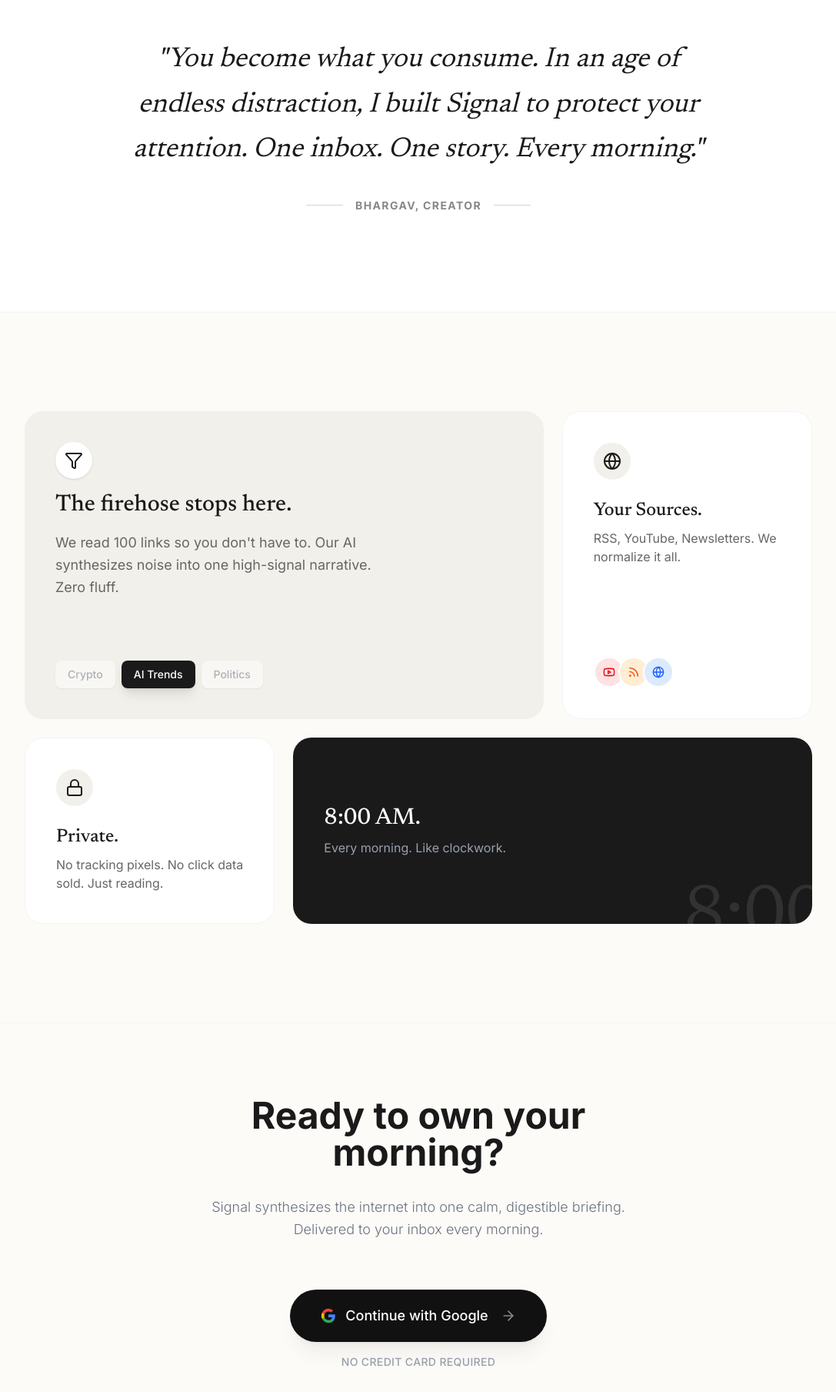
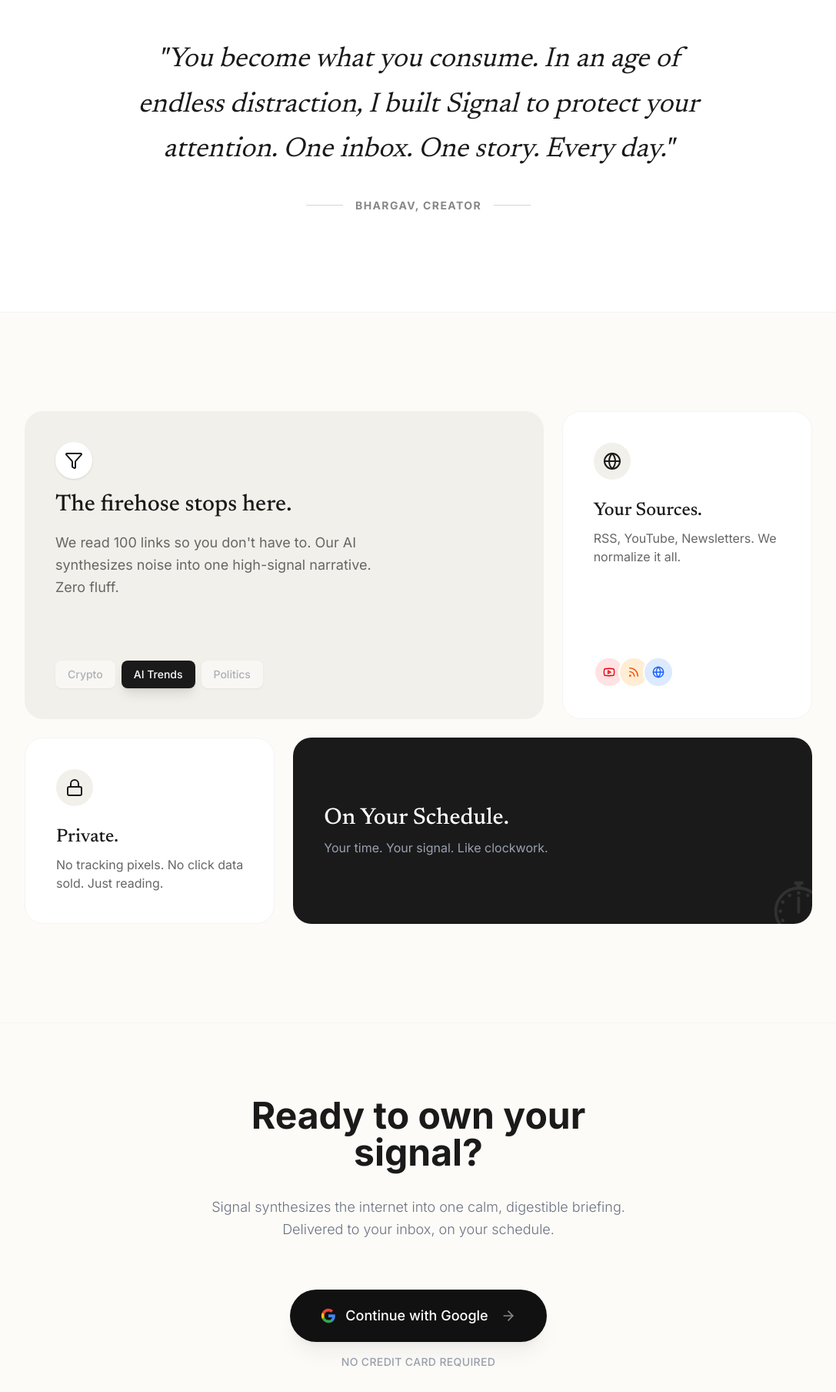
Before and after one commit to heyybhargav/personal-newsletter, a Next.js app: page /login in a window 1280 px wide. Shown: the part 1675-3483 px from the top of the page at 77% size, without its empty margins (96-1183 px from the left). Built offline with nearby package versions, Linux system fonts and the light colour scheme; no server answers.

Commit message:
fix: replace time-specific language with schedule-neutral terms, consistent header layout across Settings/Sources

```diff
--- a/app/login/page.tsx
+++ b/app/login/page.tsx
@@ -78,10 +78,10 @@ export default function LoginPage() {
             <section className="py-24 px-6 text-center border-t border-gray-100">
                 <div className="max-w-xl mx-auto space-y-8">
                     <h2 className="text-4xl md:text-5xl font-bold text-[#1A1A1A]">
-                        Ready to own your morning?
+                        Ready to own your signal?
                     </h2>
                     <p className="text-lg text-gray-500 font-light leading-relaxed">
-                        Signal synthesizes the internet into one calm, digestible briefing. Delivered to your inbox every morning.
+                        Signal synthesizes the internet into one calm, digestible briefing. Delivered to your inbox, on your schedule.
                     </p>
                     <div className="pt-8 space-y-4">
                         <button
--- a/app/page.tsx
+++ b/app/page.tsx
@@ -87,7 +87,7 @@ export default function Home() {
                 <p className="text-xs font-bold tracking-widest text-gray-400 uppercase">Control Room</p>
               </div>
               <h1 className="text-5xl md:text-7xl font-serif font-medium text-[#1A1A1A] tracking-tight leading-[0.9]">
-                Morning <span className="italic text-gray-400">Briefing</span>
+                Your <span className="italic text-gray-400">Briefing</span>
               </h1>
             </div>
 
--- a/app/settings/page.tsx
+++ b/app/settings/page.tsx
@@ -91,22 +91,22 @@ export default function SettingsPage() {
     return (
         <div className="min-h-screen bg-[#FDFBF7] text-[#1A1A1A] font-sans selection:bg-[#FF5700] selection:text-white">
             {/* Header */}
-            <div className="max-w-3xl mx-auto px-6 pt-16 pb-12">
-                <Link href="/" className="text-gray-400 hover:text-black mb-6 inline-flex items-center gap-2 text-sm font-medium transition-colors">
+            <div className="max-w-3xl mx-auto px-4 sm:px-6 pt-10 sm:pt-16 pb-8 sm:pb-12">
+                <Link href="/" className="text-gray-400 hover:text-black mb-6 flex items-center gap-2 text-sm font-medium transition-colors">
                     <span>←</span> Return to Control Room
                 </Link>
                 <div>
-                    <div className="px-3 py-1 rounded-full border border-gray-200 inline-block bg-white/50 backdrop-blur-sm mb-4">
+                    <div className="px-3 py-1 rounded-full border border-gray-200 inline-block bg-white/50 backdrop-blur-sm mb-3 sm:mb-4">
                         <p className="text-xs font-bold tracking-widest text-[#FF5700] uppercase">System Config</p>
                     </div>
-                    <h1 className="text-5xl md:text-6xl font-serif font-medium tracking-tight text-[#1A1A1A]">Configuration</h1>
-                    <p className="text-xl text-gray-500 font-light mt-4 font-serif">Manage global delivery preferences and AI logic.</p>
+                    <h1 className="text-3xl sm:text-5xl md:text-6xl font-serif font-medium tracking-tight text-[#1A1A1A]">Configuration</h1>
+                    <p className="text-base sm:text-xl text-gray-500 font-light mt-4 font-serif">Manage global delivery preferences and AI logic.</p>
                 </div>
-                <div className="h-px w-full bg-gray-200/60 mt-12"></div>
+                <div className="h-px w-full bg-gray-200/60 mt-8 sm:mt-12"></div>
             </div>
 
             {/* Main Content */}
-            <div className="max-w-3xl mx-auto px-6 pb-24">
+            <div className="max-w-3xl mx-auto px-4 sm:px-6 pb-24">
                 {/* Message Display */}
                 {message && (
                     <div className={`mb-8 p-4 rounded-lg text-sm border flex items-start gap-3 shadow-sm ${message.includes('Error') ? 'bg-red-50 border-red-100 text-red-800' : 'bg-green-50 border-green-100 text-green-800'}`}>
--- a/components/landing/Features.tsx
+++ b/components/landing/Features.tsx
@@ -82,7 +82,7 @@ export default function Features() {
                         </div>
                     </motion.div>
 
-                    {/* Card 4: 8 AM Promise */}
+                    {/* Card 4: Your Schedule */}
                     <motion.div
                         initial={{ opacity: 0, y: 20 }}
                         whileInView={{ opacity: 1, y: 0 }}
@@ -92,14 +92,14 @@ export default function Features() {
                     >
                         <div className="relative z-10">
                             <h3 className="text-3xl font-serif font-medium mb-2">
-                                8:00 AM.
+                                On Your Schedule.
                             </h3>
                             <p className="text-gray-400">
-                                Every morning. Like clockwork.
+                                Your time. Your signal. Like clockwork.
                             </p>
                         </div>
                         <div className="text-8xl font-serif opacity-10 absolute right-[-20px] bottom-[-40px]">
-                            8:00
+                            ⏱
                         </div>
                     </motion.div>
 
--- a/components/landing/Manifesto.tsx
+++ b/components/landing/Manifesto.tsx
@@ -13,7 +13,7 @@ export default function Manifesto() {
                     transition={{ duration: 0.8 }}
                 >
                     <p className="text-2xl md:text-3xl lg:text-4xl font-serif italic leading-relaxed text-[#1A1A1A]">
-                        "You become what you consume. In an age of endless distraction, I built Signal to protect your attention. One inbox. One story. Every morning."
+                        "You become what you consume. In an age of endless distraction, I built Signal to protect your attention. One inbox. One story. Every day."
                     </p>
                     <div className="mt-8 flex items-center justify-center gap-4">
                         <div className="h-px w-12 bg-gray-300"></div>
--- a/lib/email.ts
+++ b/lib/email.ts
@@ -306,7 +306,7 @@ export async function sendWelcomeEmail(to: string): Promise<void> {
                     Welcome to the quiet side of the internet.
                   </p>
                   <p style="font-family: 'Helvetica Neue', sans-serif; font-size: 16px; line-height: 1.6; color: #333; margin-bottom: 20px;">
-                    You are now subscribed to <strong>Signal</strong>. Every morning at 8 AM, our AI editor reads hundreds of sources to bring you the one story that matters.
+                    You are now subscribed to <strong>Signal</strong>. At your scheduled time, every day, our AI editor reads hundreds of sources to bring you the one story that matters.
                   </p>
                   <p style="font-family: 'Helvetica Neue', sans-serif; font-size: 16px; line-height: 1.6; color: #333; margin-bottom: 20px;">
                     No noise. No clickbait. Just signal.
--- a/lib/gemini.ts
+++ b/lib/gemini.ts
@@ -202,7 +202,7 @@ function generateFallbackBriefing(items: ContentItem[]): string {
     ).join('\n');
 
     return `
-Good morning! Here's your quick briefing for ${today}.
+Hey! Here's your quick briefing for ${today}.
 
 Our AI editor is warming up, so here's a streamlined version of today's top stories:
 
```
